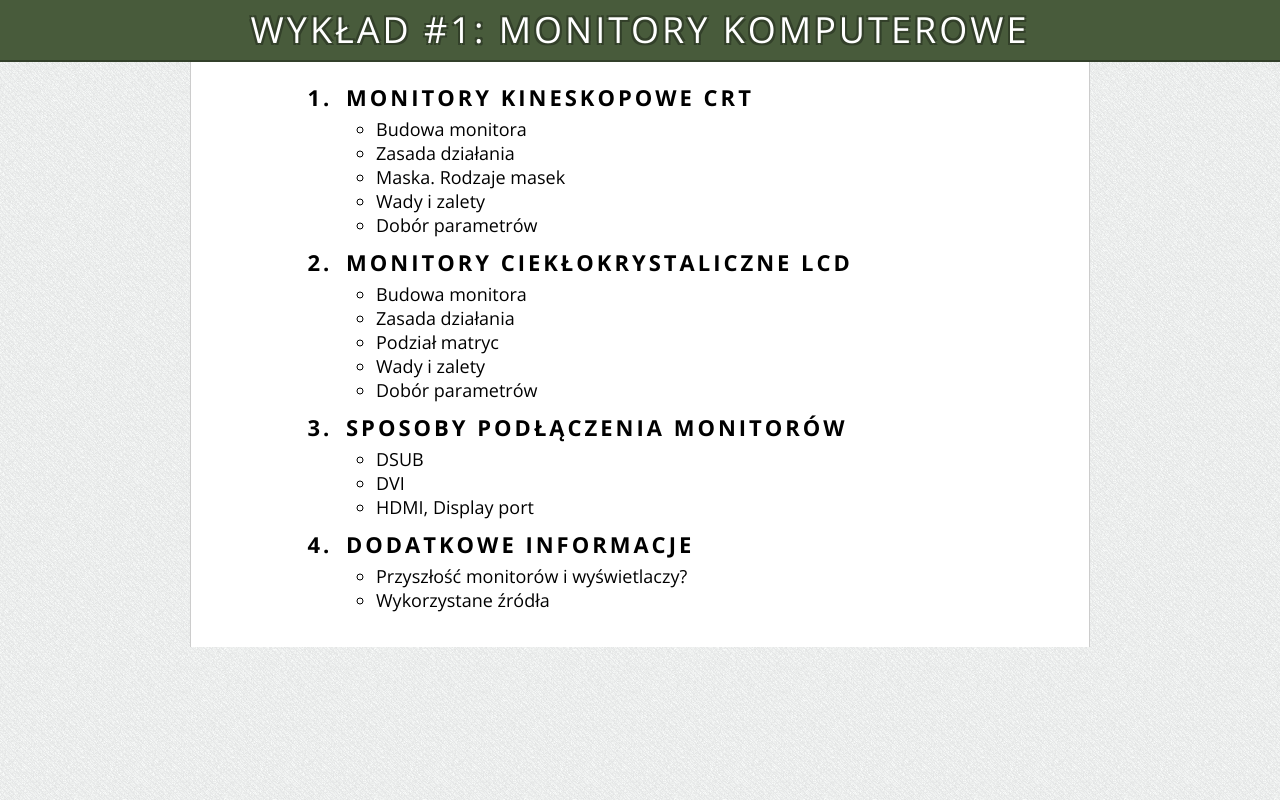
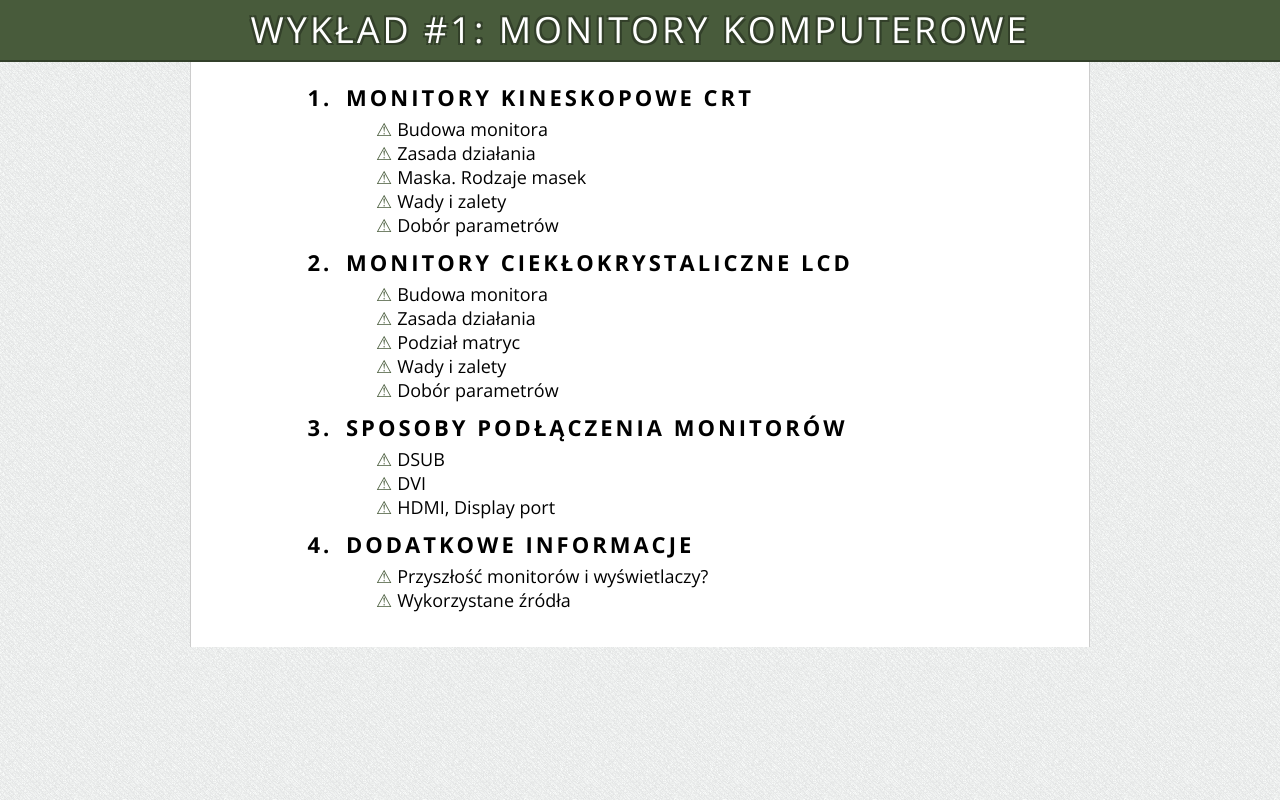
Before and after one commit to chybrydra/JavaCoursePrework, a PHP site: page / in a window 1280 px wide. Run offline with PHP 8.4, Linux system fonts and the light colour scheme.

Commit message:
list styling

```diff
--- a/HTML, CSS, PHP/Zelent HTML lekcja 4/monitory/style.css
+++ b/HTML, CSS, PHP/Zelent HTML lekcja 4/monitory/style.css
@@ -59,8 +59,15 @@ ol > li > ul{
 	letter-spacing: 0px;
 	margin-top: 5px;
 	margin-left: 30px;
+	list-style-type: none; /* usunięcie obecnego punktora */
 }
 
 ol > li > ul > li {
 	margin: 0px;
 }
+
+ol > li > ul > li:before{
+	color: #485b3b; /* zielony kolor kropek cz. 1 */
+	content: "\0026A0"; /* dodanie trójkąta jako punktora */
+	margin-right: 5px;
+}
```
